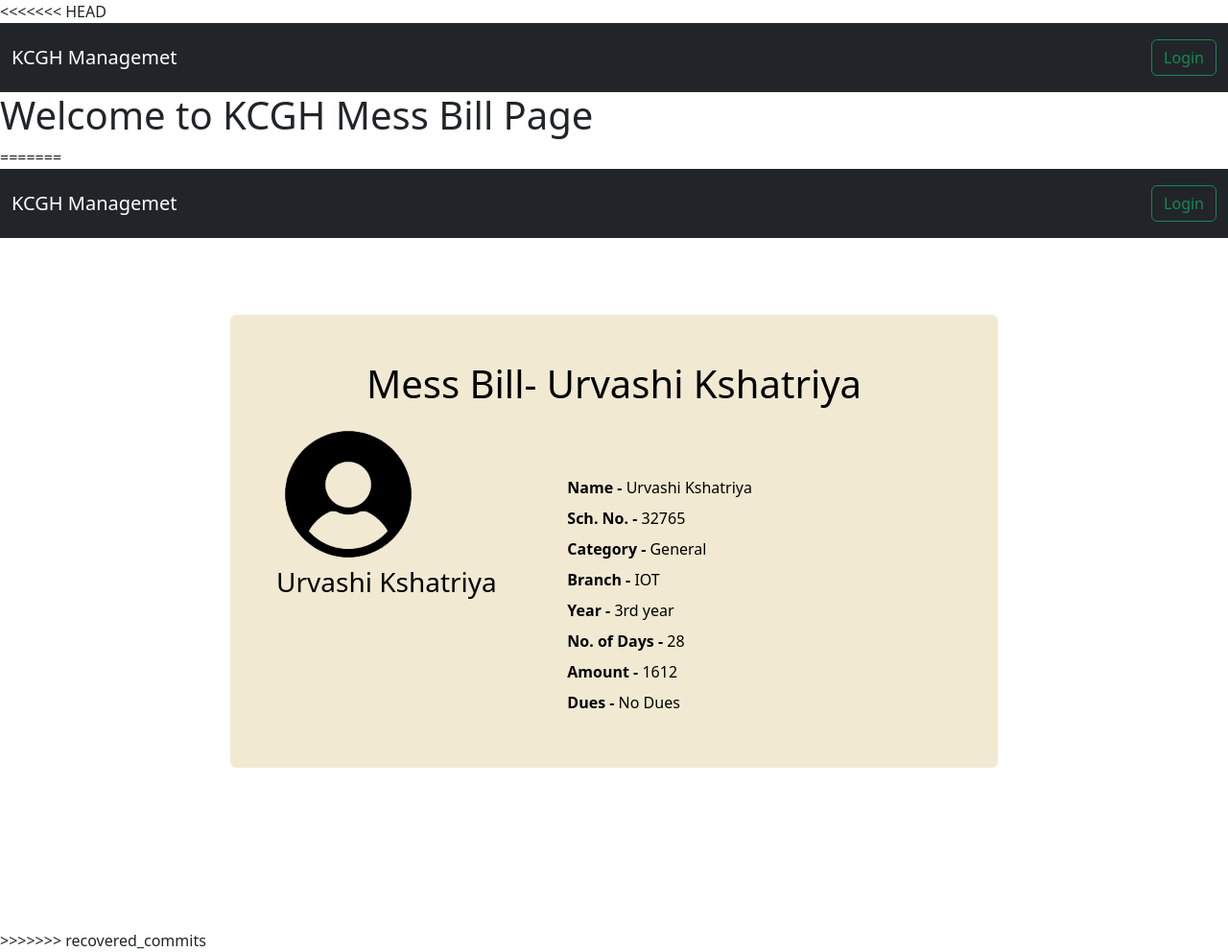
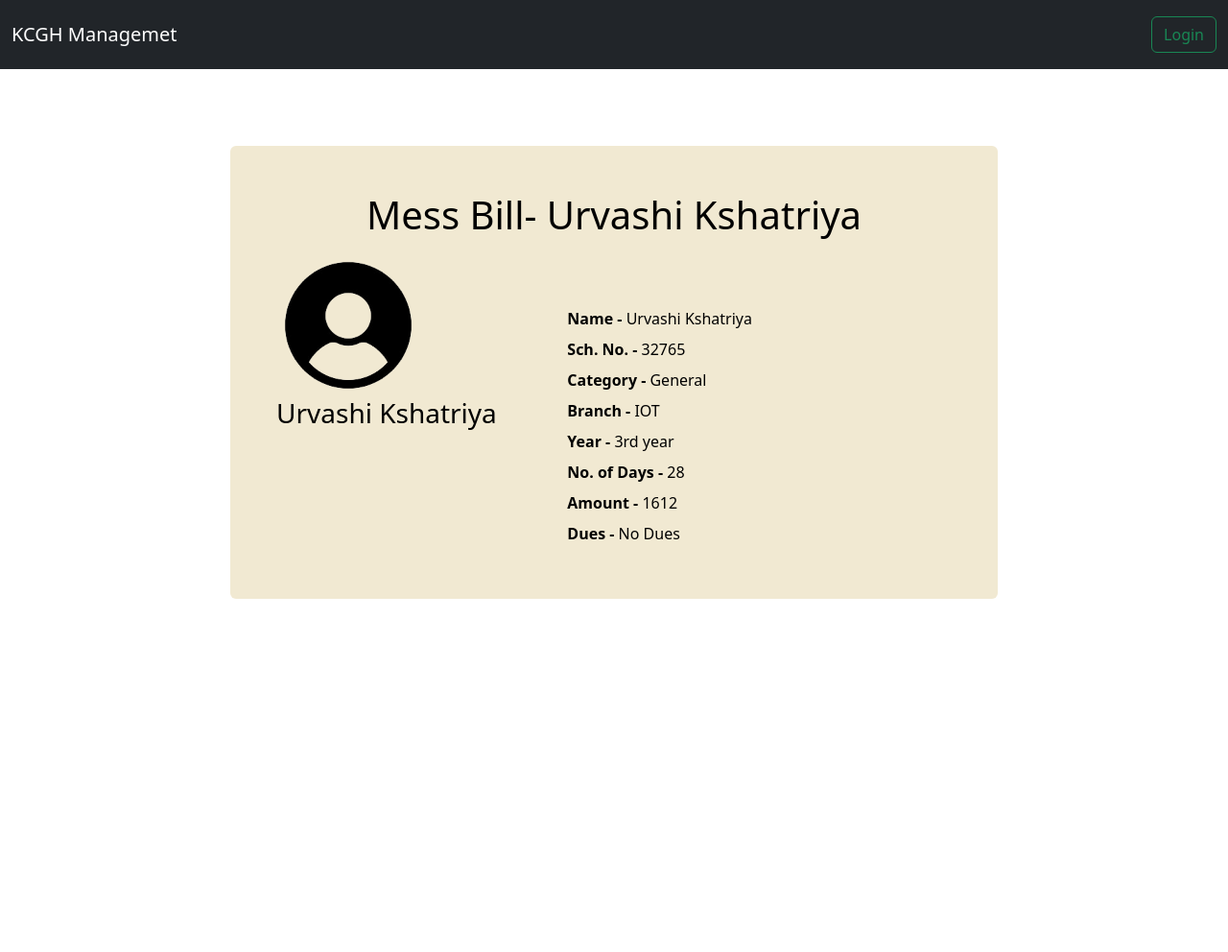
Before and after one commit to urvashitech/kcgh_management, a Django app: page /messbill in a window 1280 px wide. Shown: the whole page at 96% size. After the commit the page ends 624 px from the top, so only its background shows below. Run offline with Django 5.2, Linux system fonts and the light colour scheme.

Commit message:
adding student profile page and mess bill page again

```diff
--- a/mess/templates/messBill.html
+++ b/mess/templates/messBill.html
@@ -2,15 +2,7 @@
 {% block title %} <title>MessBill</title> {% endblock %}
 {% block body %}
 
-<<<<<<< HEAD
-    {% include "components/navbar.html" %}
-    <div class="row">
-        <div class="col-md-12">
-            <h1>Welcome to KCGH Mess Bill Page </h1>
 
-        </div>
-    </div>
-=======
 {% include "components/navbar.html" %}
 <div class="d-flex justify-content-center align-items-start" style="height: 80vh; margin-top: 80px;">
     <div class="container text-white p-5 rounded"
@@ -69,6 +61,5 @@
 
     </div>
 </div>
->>>>>>> recovered_commits
 
 {% endblock %}
```
Also changed, not shown: mess/templates/studentProf.html (+3 -13 lines).
